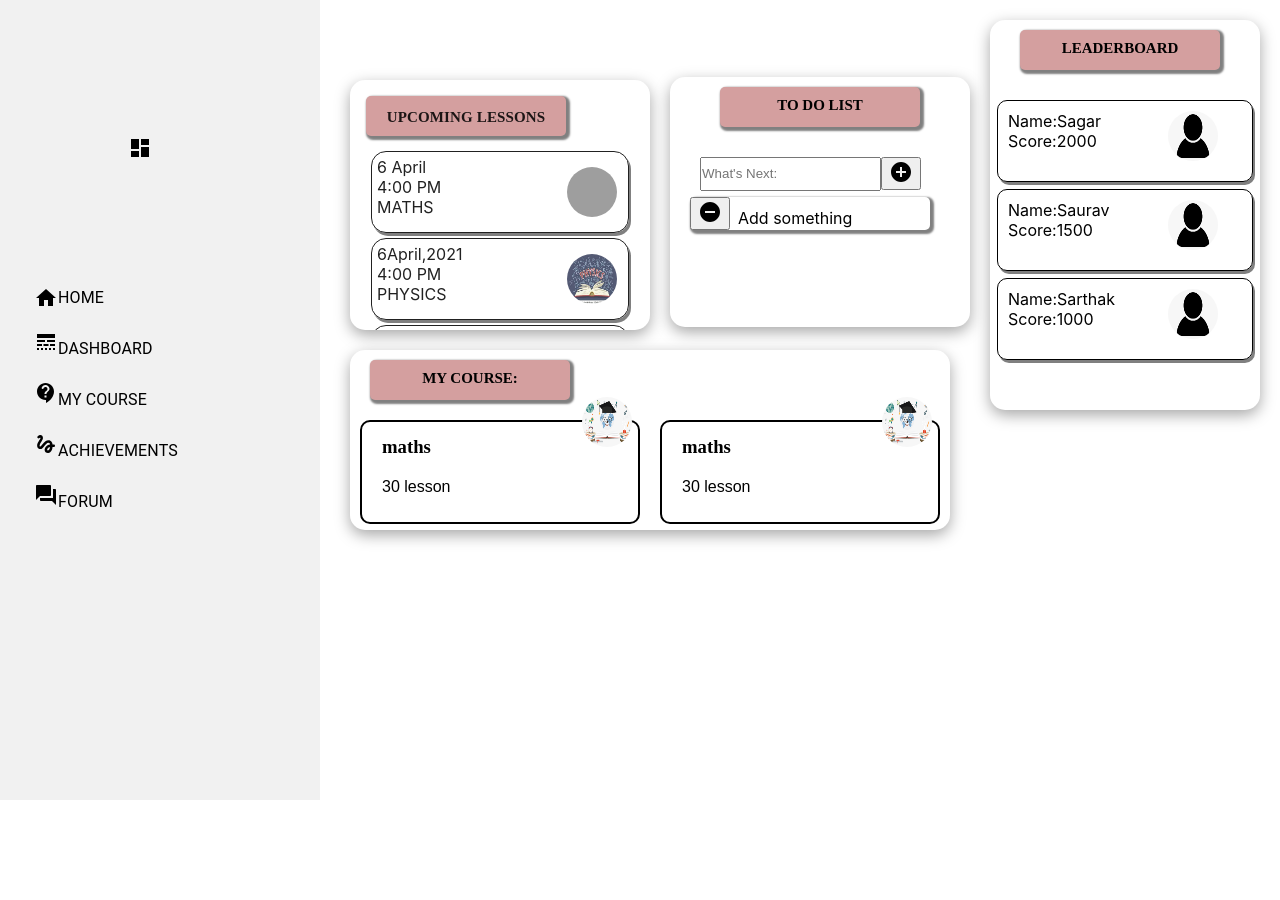
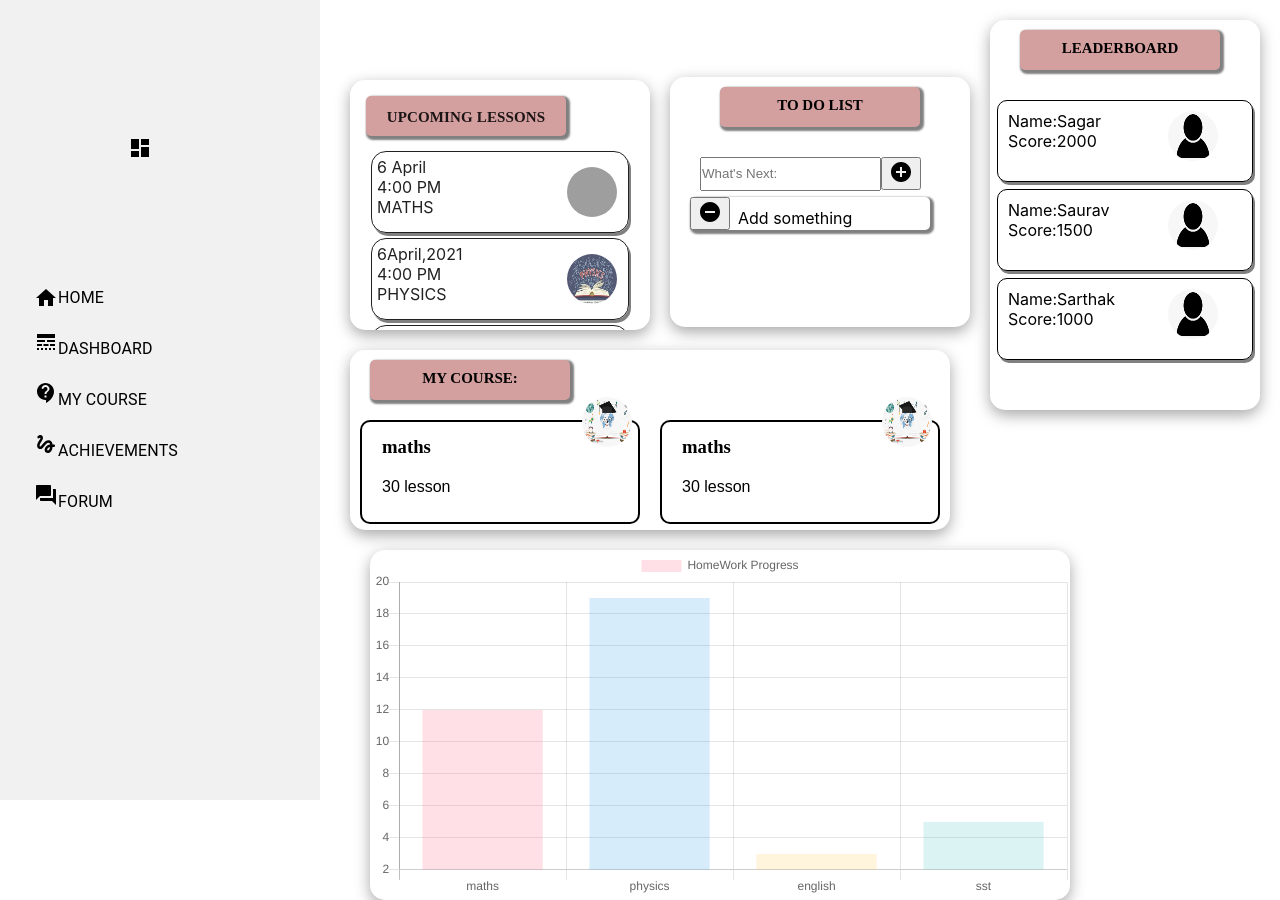
Before and after one commit to abhikantsingh/C3-task1, a React (Create React App) app: page / in a window 1280 px wide. Before the commit the page ends 800 px from the top, so only its background shows below. Built offline with nearby package versions, Linux system fonts and the light colour scheme; grey boxes are pictures that could not be loaded; the HTML template or start-up script is replaced by a standard one.

Commit message:
inserted Graph

```diff
--- a/src/App.js
+++ b/src/App.js
@@ -5,7 +5,7 @@ import UpComing from "./component/Upcoming/upcoming";
 import Todo from "./component/Todo/todo.jsx";
 import Mycourse from "./component/mycourse/Mycourse";
 import LeaderBoard from "./component/Leaderboard/Leaderboard";
-//import Chart from "./component/graph/graph";
+import Chart from "./component/graph/graph";
 const App = () => {
   return (
     <div className="App">
@@ -14,7 +14,7 @@ const App = () => {
       <Todo></Todo>
       <Mycourse></Mycourse>
       <LeaderBoard></LeaderBoard>
-
+    <Chart></Chart>
     </div>
   )
 }
--- a/src/component/graph/graph.jsx
+++ b/src/component/graph/graph.jsx
@@ -10,13 +10,23 @@ const Chart = () =>
            datasets:[
                {
                    label:"progress",
-                   data:[
-                      2,
-                      3,
-                      4,
-                      5,
-                   ],
-                   backgroundColor:"yellow",
+                   backgroundColor: [
+                    'rgba(255, 99, 132, 0.2)',
+                    'rgba(54, 162, 235, 0.2)',
+                    'rgba(255, 206, 86, 0.2)',
+                    'rgba(75, 192, 192, 0.2)',
+                    'rgba(153, 102, 255, 0.2)',
+                    'rgba(255, 159, 64, 0.2)'
+                ],
+                borderColor: [
+                    'rgba(255, 99, 132, 1)',
+                    'rgba(54, 162, 235, 1)',
+                    'rgba(255, 206, 86, 1)',
+                    'rgba(75, 192, 192, 1)',
+                    'rgba(153, 102, 255, 1)',
+                    'rgba(255, 159, 64, 1)'
+                ],
+                   backgroundColor:"",
                }
            ]
        }
@@ -27,12 +37,35 @@ const Chart = () =>
     return (
       <div className={classes.Chart}>
        <Bar
-       data={graph}
-       options={{}}
-       />
+            data={{
+                labels:["maths","physics","english","sst"],
+                datasets:[
+                    {
+                        label:"HomeWork Progress",
+                        data: [12, 19, 3, 5, 2, 3],
+                        backgroundColor: [
+                            'rgba(255, 99, 132, 0.2)',
+                            'rgba(54, 162, 235, 0.2)',
+                            'rgba(255, 206, 86, 0.2)',
+                            'rgba(75, 192, 192, 0.2)',
+                            'rgba(153, 102, 255, 0.2)',
+                            'rgba(255, 159, 64, 0.2)'
+                        ],
+                        borderColor: [
+                            'rgba(255, 99, 132, 1)',
+                            'rgba(54, 162, 235, 1)',
+                            'rgba(255, 206, 86, 1)',
+                            'rgba(75, 192, 192, 1)',
+                            'rgba(153, 102, 255, 1)',
+                            'rgba(255, 159, 64, 1)'
+                        ],
+                    },
+                ],
+            }}
+
+            />
       </div>
     )
-
-}
+        }
 
 export default Chart;
--- a/src/component/graph/styles.js
+++ b/src/component/graph/styles.js
@@ -1,5 +1,14 @@
 import { makeStyles } from '@material-ui/core/styles';
 
 export default makeStyles (() => ({
+    Chart:{
+      position:"absolute",
+      top:"550px",
+      left:"370px",
+      border:"0px solid black",
+      borderRadius:"15px",
+      boxShadow:"rgba(0,0,0,0.35)0px 5px 15px",
+      width:"700px"
+    },
 
 }))
```
Also changed, not shown: 1 other file (tests, documents, lock files or other folders).
